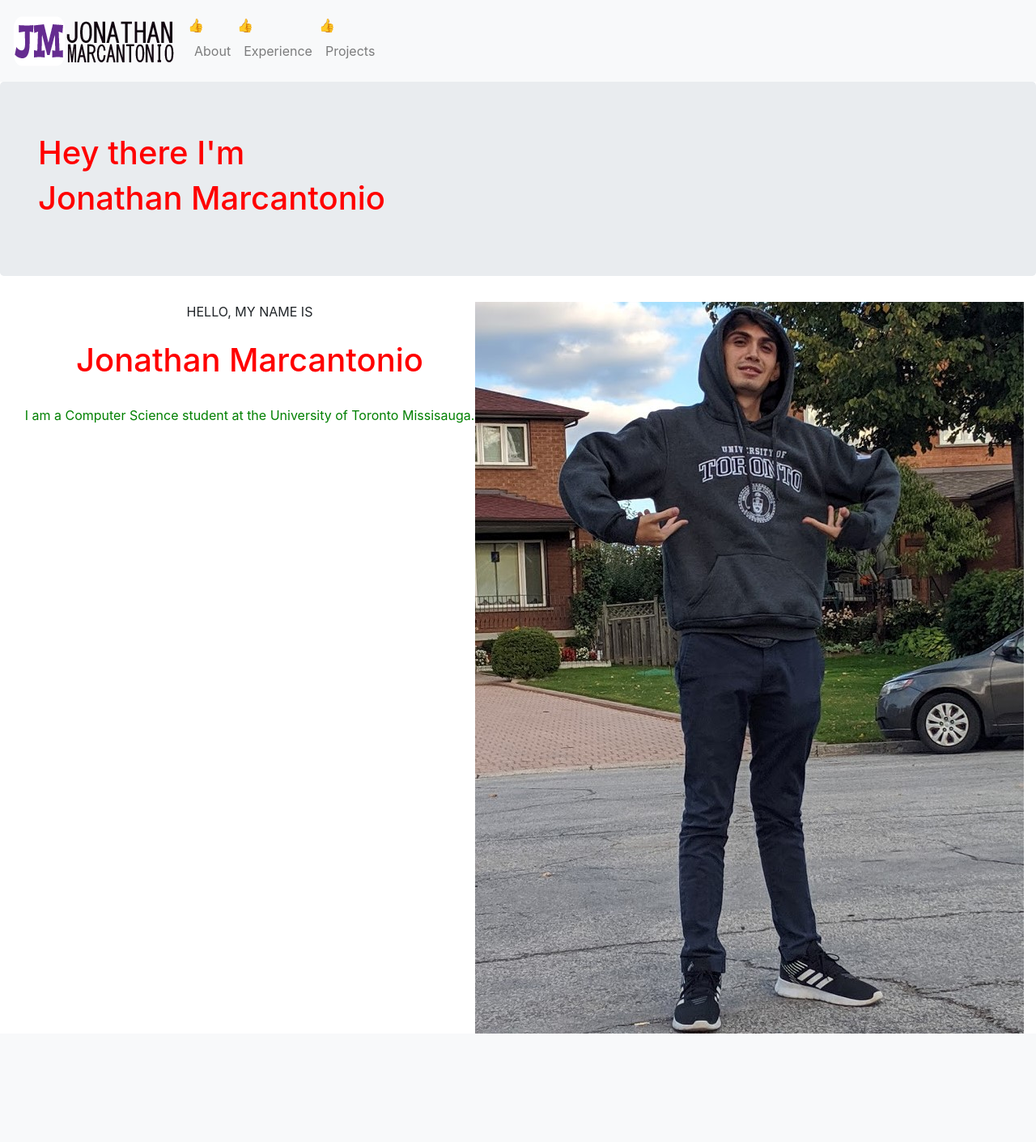
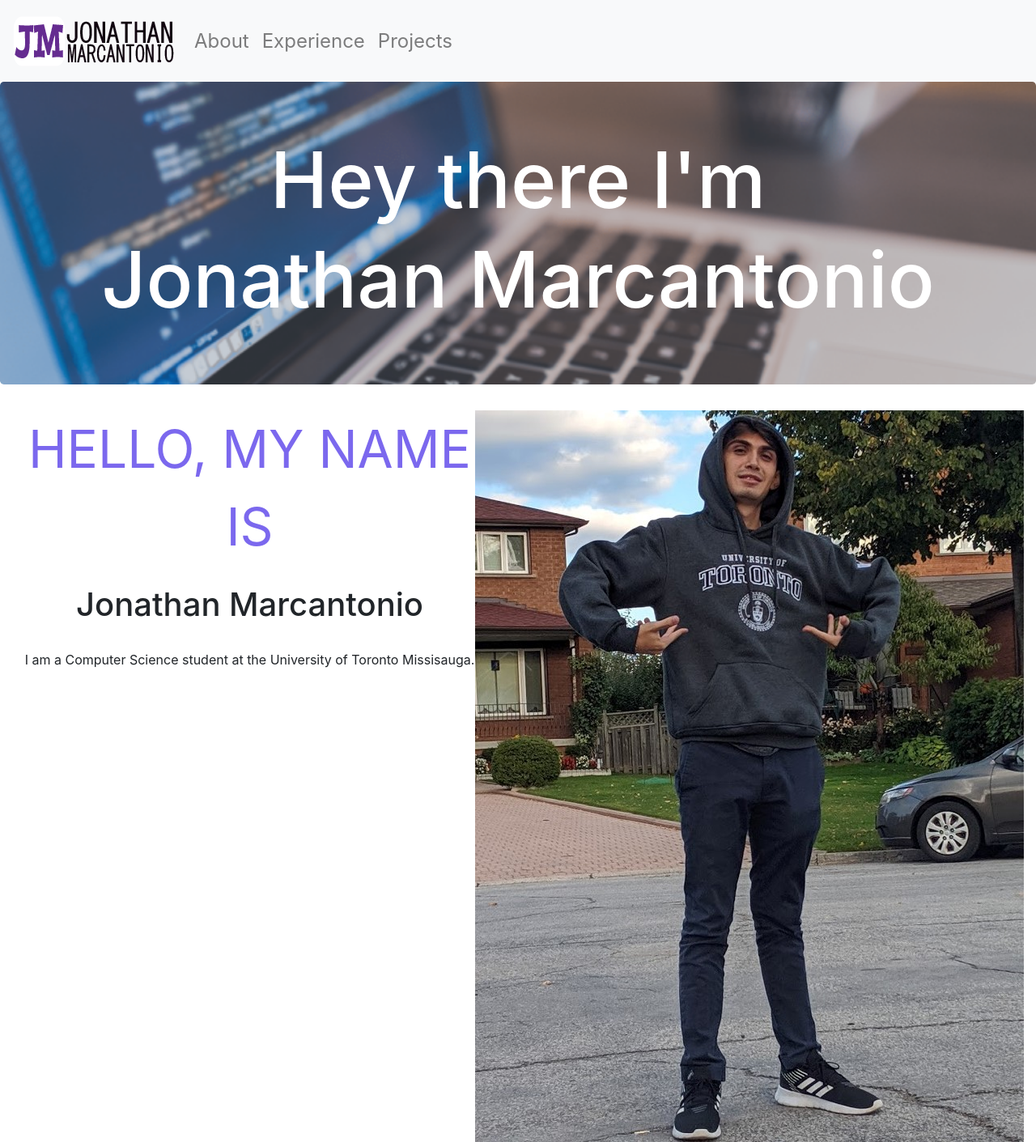
Before and after one commit to lennysgarage/PersonalWebsite, a Python web app: template templates/index.html in a window 1280 px wide. Shown: the whole page at 81% size. Before the commit the page ends 1277 px from the top, so only its background shows below. Run offline with Jinja, Linux system fonts and the light colour scheme; the template is opened without the code that fills it, so the values that code supplies are empty; some libraries are stand-ins or nearby versions.

Commit message:
Added more styling for the header and now using bootstrap4

```diff
--- a/static/css/styles.css
+++ b/static/css/styles.css
@@ -1,11 +1,24 @@
-h1 {
-  color: red;
+h1.header-title {
+  color: white;
+  font-size: 600%;
+  text-align: center;
 }
 
-p {
-  color: green;
+.jumbotron {
+	background-image: url("../media/background.png");
+	background-size: cover;
+	height: 100%;
 }
 
-li {
-  list-style-type: "\1F44D";
+.navbar {
+	font-size: 150%;
 }
+
+.tag-header {
+	color: mediumslateblue;
+	font-size: 400%;
+}
+
+h1.name {
+	color: black;
+}
```
